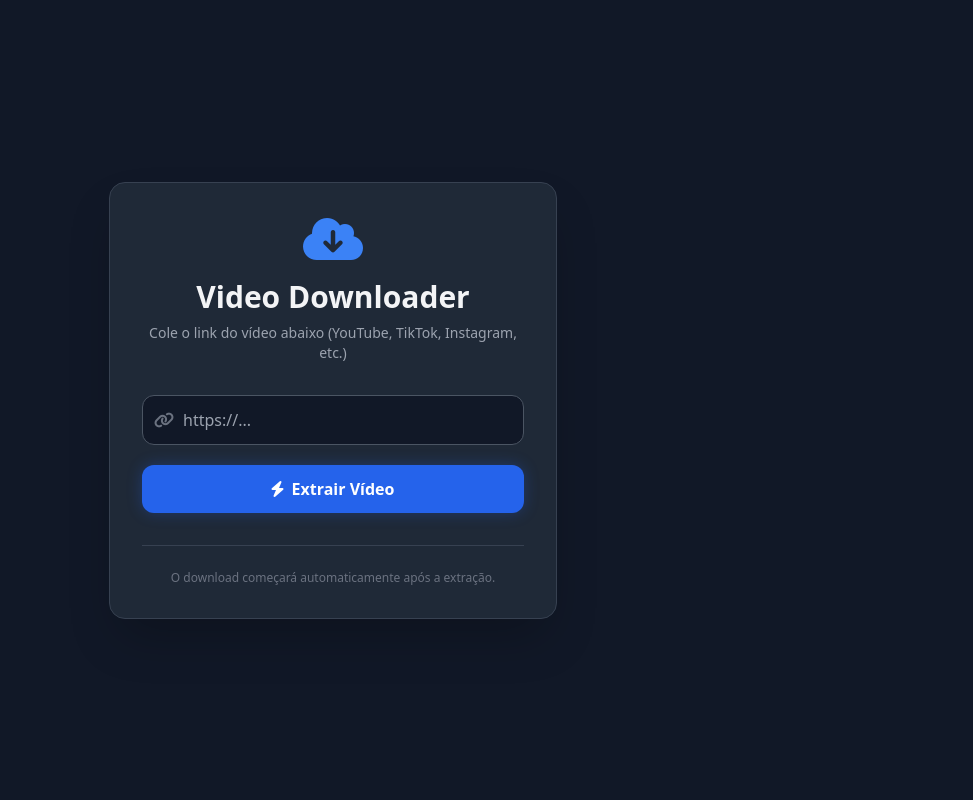
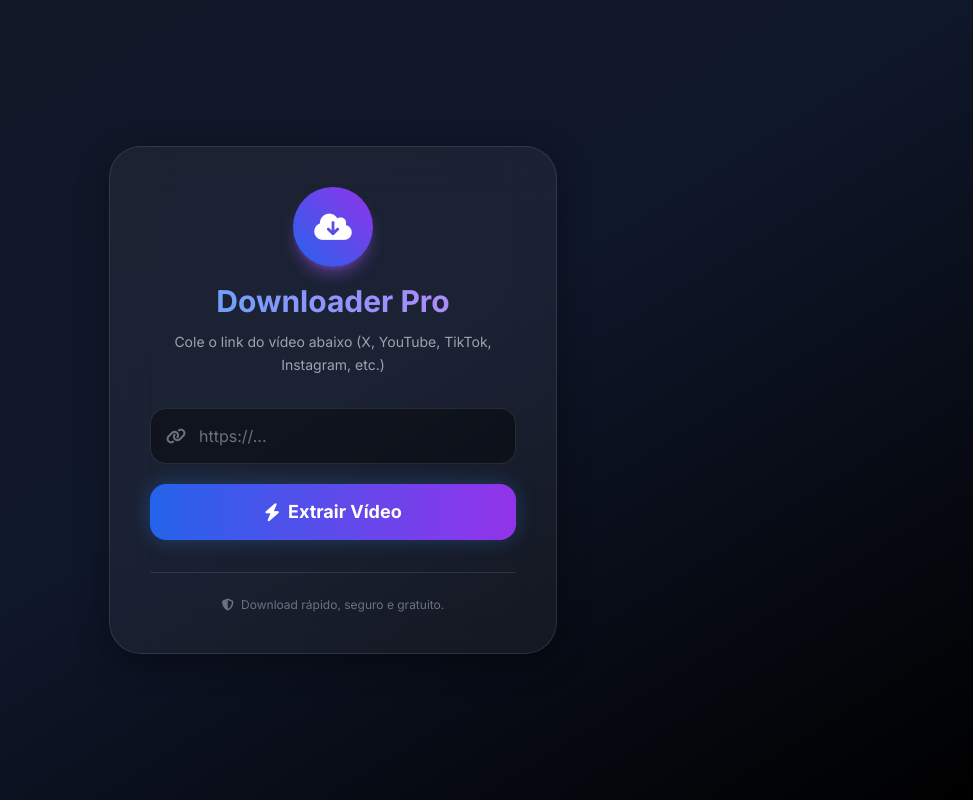
Before and after one commit to Vallerkkk/twittervideodownloader, a plain HTML site: page index.html in a window 1280 px wide. Shown: the whole page, without its empty margins (307-1280 px from the left). Drawn offline with nearby package versions, Linux system fonts and the light colour scheme.

Commit message:
Add files via upload

```diff
--- a/index.html
+++ b/index.html
@@ -2,38 +2,96 @@
 <html lang="pt-BR">
 <head>
     <meta charset="UTF-8">
-    <meta name="viewport" content="width=device-width, initial-scale=1.0">
-    <title>Baixador Universal de Vídeos</title>
+    <!-- Configuração focada em mobile para evitar zoom acidental -->
+    <meta name="viewport" content="width=device-width, initial-scale=1.0, maximum-scale=1.0, user-scalable=no">
+    <title>Video Downloader</title>
     <script src="https://cdn.tailwindcss.com"></script>
-    <link href="https://cdnjs.cloudflare.com/ajax/libs/font-awesome/6.0.0/css/all.min.css" rel="stylesheet">
+    <link href="https://cdnjs.cloudflare.com/ajax/libs/font-awesome/6.4.0/css/all.min.css" rel="stylesheet">
+    <link href="https://fonts.googleapis.com/css2?family=Inter:wght@400;500;700&display=swap" rel="stylesheet">
+    <style>
+        body {
+            font-family: 'Inter', sans-serif;
+        }
+        /* O font-size: 16px evita que o iPhone dê zoom automático ao clicar no campo de texto */
+        input[type="url"] {
+            font-size: 16px;
+        }
+    </style>
 </head>
-<body class="bg-gray-900 text-white flex items-center justify-center min-h-screen p-4">
-    <div class="bg-gray-800 p-8 rounded-2xl shadow-2xl w-full max-w-md text-center border border-gray-700">
+<body class="bg-gradient-to-br from-gray-900 via-slate-900 to-black text-white min-h-[100dvh] flex flex-col selection:bg-blue-500 selection:text-white">
 
+    <!-- Centralizador principal -->
+    <main class="flex-grow flex items-center justify-center p-4 sm:p-8">
+
+        <!-- Cartão Principal com efeito Glassmorphism (vidro) -->
+        <div class="bg-white/5 backdrop-blur-xl border border-white/10 p-6 sm:p-10 rounded-[32px] shadow-[0_8px_32px_0_rgba(0,0,0,0.37)] w-full max-w-md text-center transition-all duration-300">
+
+            <!-- Logo e Título -->
             <div class="mb-8">
-            <i class="fa-solid fa-cloud-arrow-down text-5xl text-blue-500 mb-4"></i>
-            <h1 class="text-3xl font-bold text-gray-100">Video Downloader</h1>
-            <p class="text-gray-400 mt-2 text-sm">Cole o link do vídeo abaixo (YouTube, TikTok, Instagram, etc.)</p>
+                <div class="inline-flex items-center justify-center w-20 h-20 rounded-full bg-gradient-to-tr from-blue-600 to-purple-600 mb-4 shadow-lg shadow-purple-500/40">
+                    <i class="fa-solid fa-cloud-arrow-down text-3xl text-white"></i>
+                </div>
+                <h1 class="text-3xl font-bold bg-clip-text text-transparent bg-gradient-to-r from-blue-400 to-purple-400">
+                    Downloader Pro
+                </h1>
+                <p class="text-gray-400 mt-3 text-sm leading-relaxed px-2">
+                    Cole o link do vídeo abaixo (X, YouTube, TikTok, Instagram, etc.)
+                </p>
             </div>
 
-        <form action="/baixar" method="POST" class="space-y-5">
-            <div class="relative">
-                <div class="absolute inset-y-0 left-0 pl-3 flex items-center pointer-events-none">
-                    <i class="fa-solid fa-link text-gray-500"></i>
+            <!-- Formulário -->
+            <form action="/baixar" method="POST" class="space-y-5" onsubmit="mostrarCarregamento()">
+
+                <div class="relative group">
+                    <div class="absolute inset-y-0 left-0 pl-4 flex items-center pointer-events-none transition-colors group-focus-within:text-blue-400 text-gray-500">
+                        <i class="fa-solid fa-link"></i>
                     </div>
+                    <!-- Campo maior e mais fácil de tocar no celular -->
                     <input type="url" name="url" placeholder="https://..." required
-                    class="w-full pl-10 pr-4 py-3 rounded-xl bg-gray-900 border border-gray-600 focus:outline-none focus:border-blue-500 focus:ring-1 focus:ring-blue-500 transition-all text-gray-200">
+                        class="w-full pl-12 pr-4 h-14 rounded-2xl bg-black/40 border border-white/10 focus:outline-none focus:border-blue-500 focus:ring-2 focus:ring-blue-500/50 transition-all text-gray-100 placeholder-gray-500">
                 </div>
 
-            <button type="submit"
-                class="w-full bg-blue-600 hover:bg-blue-500 text-white font-bold py-3 px-4 rounded-xl transition-all shadow-[0_0_15px_rgba(37,99,235,0.3)] hover:shadow-[0_0_25px_rgba(37,99,235,0.5)] flex items-center justify-center">
-                <i class="fa-solid fa-bolt mr-2"></i> Extrair Vídeo
+                <!-- Botão com animação de tap (active:scale-95) -->
+                <button type="submit" id="btn-download"
+                    class="relative w-full overflow-hidden bg-gradient-to-r from-blue-600 to-purple-600 hover:from-blue-500 hover:to-purple-500 text-white font-bold h-14 rounded-2xl transition-all shadow-[0_0_20px_rgba(59,130,246,0.3)] hover:shadow-[0_0_30px_rgba(59,130,246,0.5)] active:scale-95 flex items-center justify-center group">
+                    <span id="btn-text" class="flex items-center text-lg">
+                        <i class="fa-solid fa-bolt mr-2 group-hover:scale-110 transition-transform"></i> Extrair Vídeo
+                    </span>
+                    <i id="btn-spinner" class="fa-solid fa-spinner fa-spin hidden text-2xl"></i>
                 </button>
+
             </form>
 
-        <div class="mt-8 pt-6 border-t border-gray-700 text-xs text-gray-500">
-            <p>O download começará automaticamente após a extração.</p>
+            <!-- Rodapé do cartão -->
+            <div class="mt-8 pt-6 border-t border-white/10 text-xs text-gray-500 flex flex-col gap-2">
+                <p><i class="fa-solid fa-shield-halved mr-1"></i> Download rápido, seguro e gratuito.</p>
             </div>
         </div>
+    </main>
+
+    <!-- Script para dar resposta visual (loading) na hora de baixar -->
+    <script>
+        function mostrarCarregamento() {
+            const btnText = document.getElementById('btn-text');
+            const btnSpinner = document.getElementById('btn-spinner');
+            const btnDownload = document.getElementById('btn-download');
+
+            // Troca o texto por um ícone rodando
+            btnText.classList.add('hidden');
+            btnSpinner.classList.remove('hidden');
+
+            // Dá um efeito visual de que está carregando
+            btnDownload.style.opacity = '0.8';
+            btnDownload.style.cursor = 'wait';
+
+            // Restaura o botão após 12 segundos (tempo máximo pro download iniciar)
+            setTimeout(() => {
+                btnText.classList.remove('hidden');
+                btnSpinner.classList.add('hidden');
+                btnDownload.style.opacity = '1';
+                btnDownload.style.cursor = 'pointer';
+            }, 12000);
+        }
+    </script>
 </body>
 </html>
```
Lines whose indentation alone changed are shown as unchanged.
